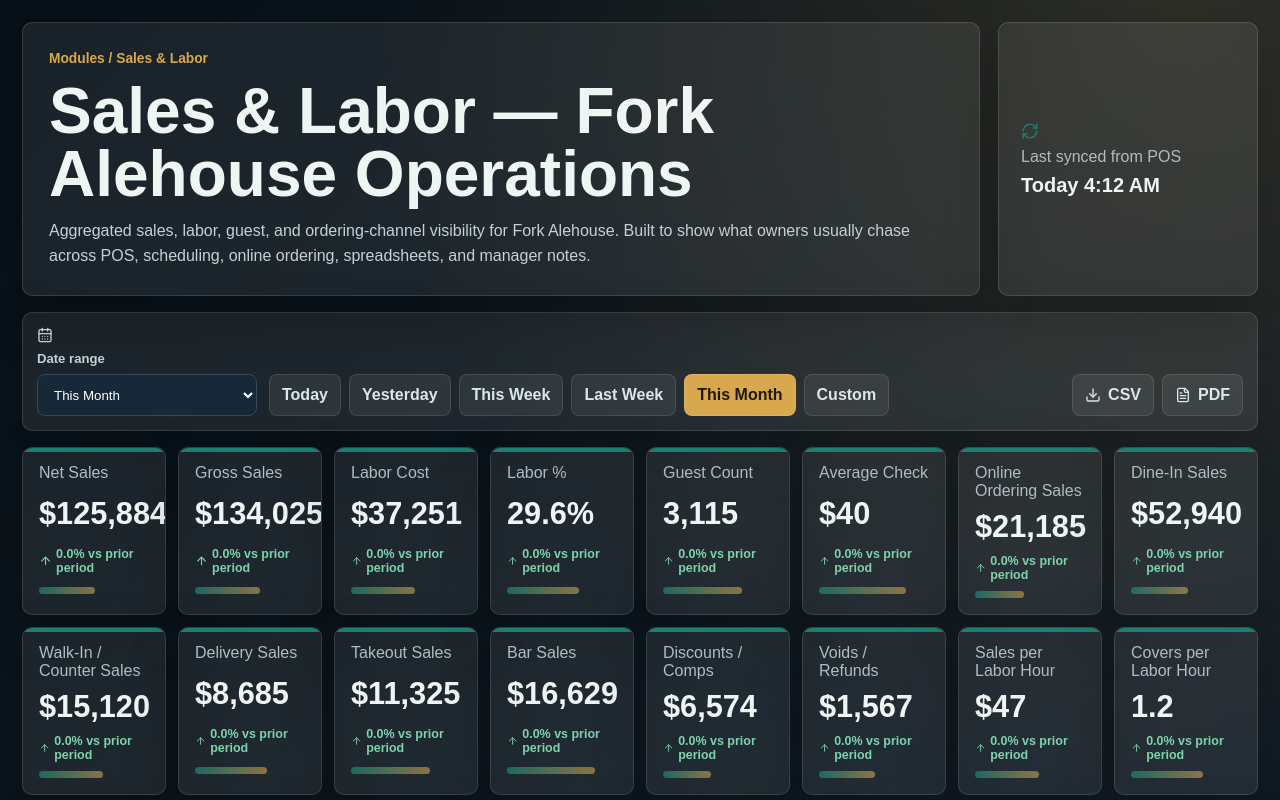
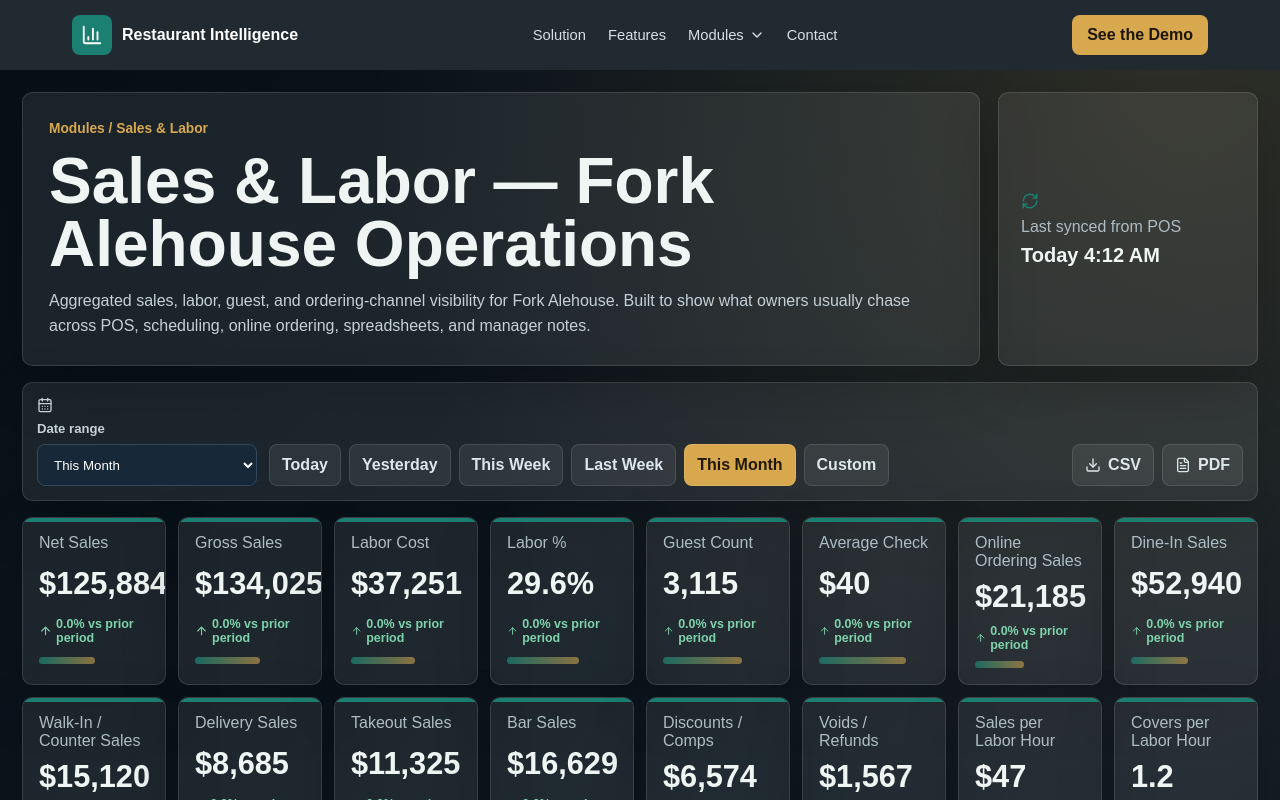
Before and after one commit to Ai-Rondo/RESTAI, a Next.js app: page /modules/sales-labor in a window 1280 px wide. Shown: the top 800 px of the page. Built offline with nearby package versions, Linux system fonts and the light colour scheme.

Commit message:
Add navbar to sales labor module demo

```diff
--- a/app/modules/sales-labor/page.js
+++ b/app/modules/sales-labor/page.js
@@ -1,4 +1,5 @@
 import ForkSalesLaborDashboard from "@/components/modules/ForkSalesLaborDashboard";
+import Navbar from "@/components/marketing/Navbar";
 
 export const metadata = {
   title: "Sales & Labor — Fork Alehouse Operations | Restaurant Intelligence",
@@ -7,5 +8,10 @@
 };
 
 export default function SalesLaborPage() {
-  return <ForkSalesLaborDashboard />;
+  return (
+    <>
+      <Navbar />
+      <ForkSalesLaborDashboard />
+    </>
+  );
 }
```
